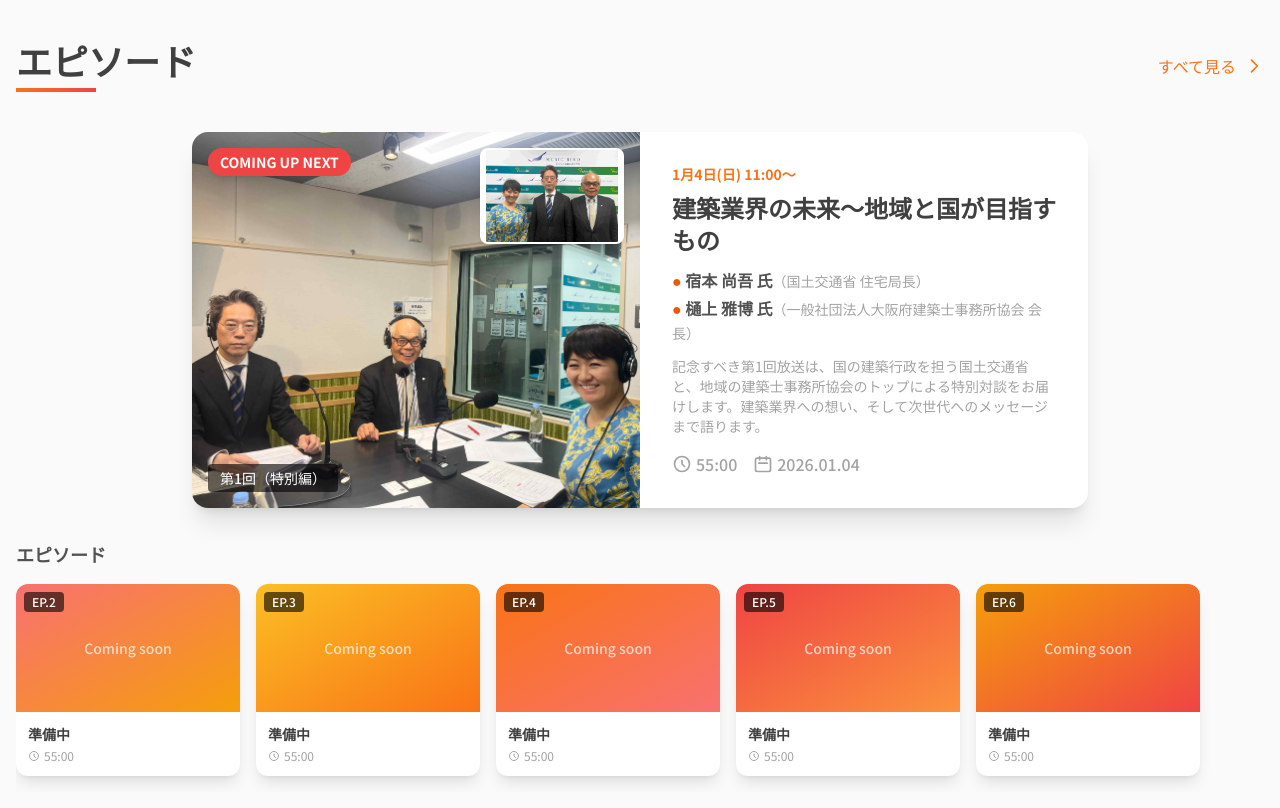
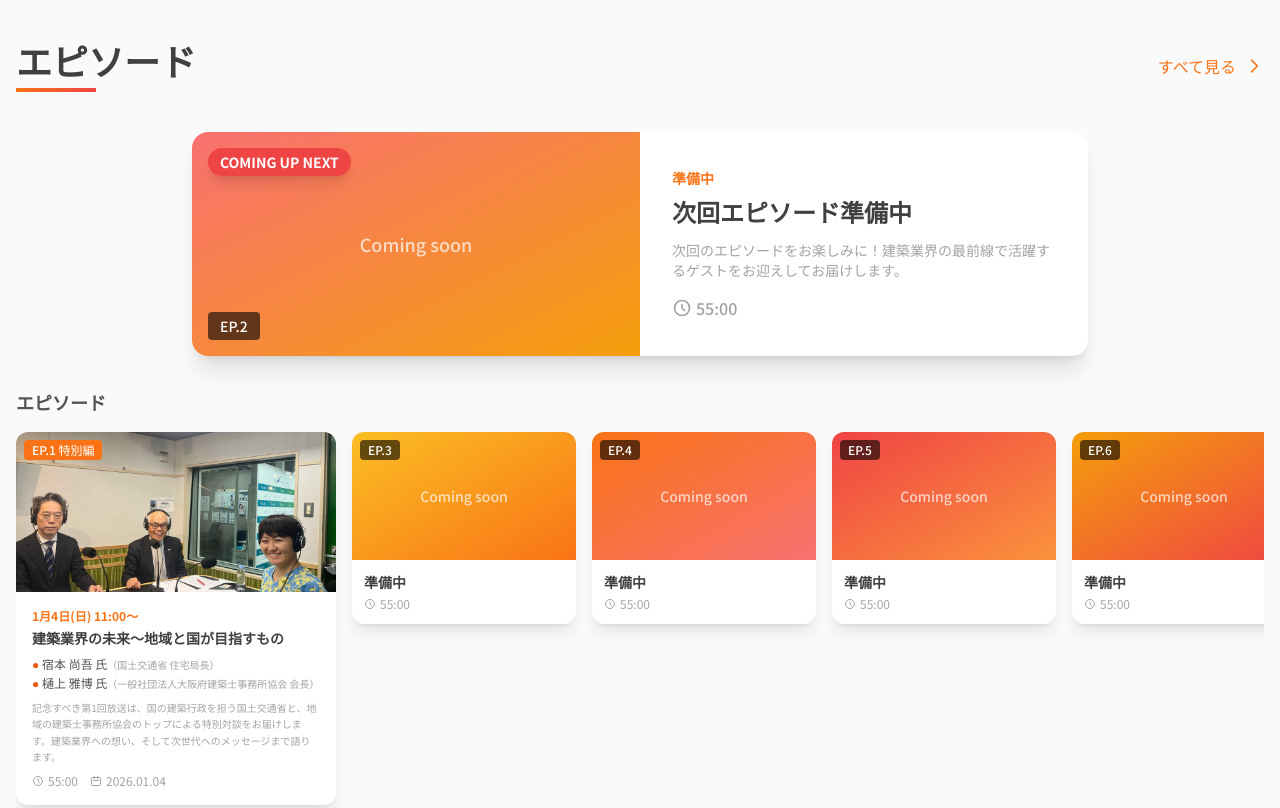
Before and after one commit to bigfoot0319/kenchikunotobira.example, a website: page public/index.html in a window 1280 px wide. Shown: the part 840-1648 px from the top of the page. Drawn offline with nearby package versions, Linux system fonts and the light colour scheme.

Commit message:
エピソードの変更

```diff
--- a/public/index.html
+++ b/public/index.html
@@ -363,24 +363,14 @@
                 </a>
             </div>
 
-            <!-- 最新エピソード（大きく表示） -->
+            <!-- COMING UP NEXT（EP.2 - 大きく表示） -->
             <div class="mb-8">
                 <div class="bg-white rounded-2xl shadow-xl overflow-hidden group hover:shadow-2xl transition-shadow max-w-4xl mx-auto">
                     <div class="md:flex">
-                        <!-- サムネイル（収録風景 + 記念撮影） -->
-                        <div class="relative md:w-1/2 h-56 md:h-auto min-h-[14rem]">
-                            <!-- メイン画像：収録風景 -->
-                            <img src="/assets/images/episode1-main.jpg"
-                                 alt="樋上会長・宿本局長 収録風景"
-                                 class="w-full h-full object-cover"
-                                 style="object-position: 15% center;"
-                                 loading="lazy" decoding="async">
-                            <!-- サブ画像：記念撮影（右上に重ねて配置） -->
-                            <div class="absolute top-4 right-4 w-28 h-20 md:w-36 md:h-24">
-                                <img src="/assets/images/episode1-sub.jpg"
-                                     alt="樋上会長・宿本局長 記念撮影"
-                                     class="w-full h-full object-contain bg-white rounded-lg shadow-lg border-2 border-white"
-                                     loading="lazy" decoding="async">
+                        <!-- サムネイル -->
+                        <div class="relative md:w-1/2 h-56 md:h-auto min-h-[14rem] bg-gradient-to-br from-coral-400 to-amber-500">
+                            <div class="absolute inset-0 flex items-center justify-center">
+                                <span class="text-white/70 text-lg font-medium">Coming soon</span>
                             </div>
                             <!-- 再生ボタン（ホバー時のみ表示） -->
                             <a href="#broadcast" class="absolute inset-0 bg-black/40 opacity-0 group-hover:opacity-100 transition-opacity flex items-center justify-center">
@@ -396,18 +386,14 @@
                             </div>
                             <!-- EP番号 -->
                             <div class="absolute bottom-4 left-4 bg-black/60 text-white text-sm px-3 py-1 rounded font-medium">
-                                第1回（特別編）
+                                EP.2
                             </div>
                         </div>
                         <!-- 情報 -->
                         <div class="md:w-1/2 p-6 md:p-8 flex flex-col justify-center">
-                            <div class="text-accent-500 text-sm font-bold mb-2">1月4日(日) 11:00〜</div>
-                            <h3 class="text-xl md:text-2xl font-bold text-primary-800 mb-3">建築業界の未来〜地域と国が目指すもの</h3>
-                            <div class="mb-3 space-y-1">
-                                <p class="text-primary-700 font-semibold"><span class="text-accent-600">●</span> 宿本 尚吾 氏<span class="text-primary-500 font-normal text-sm">（国土交通省 住宅局長）</span></p>
-                                <p class="text-primary-700 font-semibold"><span class="text-accent-600">●</span> 樋上 雅博 氏<span class="text-primary-500 font-normal text-sm">（一般社団法人大阪府建築士事務所協会 会長）</span></p>
-                            </div>
-                            <p class="text-primary-500 mb-4 leading-relaxed text-xs md:text-sm">記念すべき第1回放送は、国の建築行政を担う国土交通省と、地域の建築士事務所協会のトップによる特別対談をお届けします。建築業界への想い、そして次世代へのメッセージまで語ります。</p>
+                            <div class="text-accent-500 text-sm font-bold mb-2">準備中</div>
+                            <h3 class="text-xl md:text-2xl font-bold text-primary-800 mb-3">次回エピソード準備中</h3>
+                            <p class="text-primary-500 mb-4 leading-relaxed text-xs md:text-sm">次回のエピソードをお楽しみに！建築業界の最前線で活躍するゲストをお迎えしてお届けします。</p>
                             <div class="flex items-center gap-4">
                                 <div class="flex items-center text-primary-500 gap-1">
                                     <svg class="w-5 h-5" fill="none" stroke="currentColor" viewBox="0 0 24 24">
@@ -415,12 +401,6 @@
                                     </svg>
                                     <span class="font-medium">55:00</span>
                                 </div>
-                                <div class="flex items-center text-primary-500 gap-1">
-                                    <svg class="w-5 h-5" fill="none" stroke="currentColor" viewBox="0 0 24 24">
-                                        <path stroke-linecap="round" stroke-linejoin="round" stroke-width="2" d="M8 7V3m8 4V3m-9 8h10M5 21h14a2 2 0 002-2V7a2 2 0 00-2-2H5a2 2 0 00-2 2v12a2 2 0 002 2z" />
-                                    </svg>
-                                    <span class="font-medium">2026.01.04</span>
-                                </div>
                             </div>
                         </div>
                     </div>
@@ -431,31 +411,48 @@
             <div>
                 <h3 class="text-lg font-bold text-primary-700 mb-4">エピソード</h3>
                 <div class="flex gap-4 overflow-x-auto pb-4 snap-x snap-mandatory scrollbar-hide">
-                    <!-- EP.2 -->
-                    <div class="flex-shrink-0 w-56 snap-start">
+                    <!-- EP.1（特別編） -->
+                    <div class="flex-shrink-0 w-80 snap-start">
                         <div class="bg-white rounded-xl shadow-lg overflow-hidden group hover:shadow-xl transition-shadow">
-                            <div class="relative h-32 bg-gradient-to-br from-coral-400 to-amber-500">
-                                <div class="absolute inset-0 flex items-center justify-center">
-                                    <span class="text-white/70 text-sm font-medium">Coming soon</span>
-                                </div>
-                                <a href="#broadcast" class="absolute inset-0 bg-black/40 opacity-0 group-hover:opacity-100 transition-opacity flex items-center justify-center">
-                                    <div class="w-10 h-10 bg-white rounded-full flex items-center justify-center shadow-lg">
-                                        <svg class="w-4 h-4 text-accent-500 ml-0.5" fill="currentColor" viewBox="0 0 24 24">
-                                            <path d="M8 5v14l11-7z"/>
+                            <div class="relative h-40">
+                                <img src="/assets/images/episode1-main.jpg"
+                                     alt="樋上会長・宿本局長 収録風景"
+                                     class="w-full h-full object-cover"
+                                     style="object-position: 15% center;"
+                                     loading="lazy" decoding="async">
+                                <a href="https://open.spotify.com/episode/5cBH5FQq8FfCBTOSSv5Kah?si=EOacZGMSQ0yeGl412C71Wg" target="_blank" rel="noopener noreferrer" class="absolute inset-0 bg-black/40 opacity-0 group-hover:opacity-100 transition-opacity flex items-center justify-center">
+                                    <div class="w-12 h-12 bg-[#1DB954] rounded-full flex items-center justify-center shadow-lg">
+                                        <!-- Spotify icon -->
+                                        <svg class="w-6 h-6 text-white" viewBox="0 0 24 24" fill="currentColor">
+                                            <path d="M12 0C5.4 0 0 5.4 0 12s5.4 12 12 12 12-5.4 12-12S18.66 0 12 0zm5.521 17.34c-.24.359-.66.48-1.021.24-2.82-1.74-6.36-2.101-10.561-1.141-.418.122-.779-.179-.899-.539-.12-.421.18-.78.54-.9 4.56-1.021 8.52-.6 11.64 1.32.42.18.479.659.301 1.02zm1.44-3.3c-.301.42-.841.6-1.262.3-3.239-1.98-8.159-2.58-11.939-1.38-.479.12-1.02-.12-1.14-.6-.12-.48.12-1.021.6-1.141C9.6 9.9 15 10.561 18.72 12.84c.361.181.54.78.241 1.2zm.12-3.36C15.24 8.4 8.82 8.16 5.16 9.301c-.6.179-1.2-.181-1.38-.721-.18-.601.18-1.2.72-1.381 4.26-1.26 11.28-1.02 15.721 1.621.539.3.719 1.02.419 1.56-.299.421-1.02.599-1.559.3z"/>
                                         </svg>
                                     </div>
                                 </a>
-                                <div class="absolute top-2 left-2 bg-black/60 text-white text-xs px-2 py-0.5 rounded font-medium">
-                                    EP.2
-                                </div>
-                            </div>
-                            <div class="p-3">
-                                <h4 class="font-bold text-primary-800 text-sm mb-1 line-clamp-1">準備中</h4>
-                                <div class="flex items-center text-primary-500 text-xs gap-1">
-                                    <svg class="w-3 h-3" fill="none" stroke="currentColor" viewBox="0 0 24 24">
-                                        <path stroke-linecap="round" stroke-linejoin="round" stroke-width="2" d="M12 8v4l3 3m6-3a9 9 0 11-18 0 9 9 0 0118 0z" />
-                                    </svg>
-                                    <span>55:00</span>
+                                <div class="absolute top-2 left-2 bg-accent-500 text-white text-xs px-2 py-0.5 rounded font-medium">
+                                    EP.1 特別編
+                                </div>
+                            </div>
+                            <div class="p-4">
+                                <div class="text-accent-500 text-xs font-bold mb-1">1月4日(日) 11:00〜</div>
+                                <h4 class="font-bold text-primary-800 text-sm mb-2">建築業界の未来〜地域と国が目指すもの</h4>
+                                <div class="mb-2 space-y-0.5">
+                                    <p class="text-primary-700 text-xs"><span class="text-accent-600">●</span> 宿本 尚吾 氏<span class="text-primary-500 text-[10px]">（国土交通省 住宅局長）</span></p>
+                                    <p class="text-primary-700 text-xs"><span class="text-accent-600">●</span> 樋上 雅博 氏<span class="text-primary-500 text-[10px]">（一般社団法人大阪府建築士事務所協会 会長）</span></p>
+                                </div>
+                                <p class="text-primary-500 text-[10px] leading-relaxed mb-2">記念すべき第1回放送は、国の建築行政を担う国土交通省と、地域の建築士事務所協会のトップによる特別対談をお届けします。建築業界への想い、そして次世代へのメッセージまで語ります。</p>
+                                <div class="flex items-center gap-3 text-primary-500 text-xs">
+                                    <div class="flex items-center gap-1">
+                                        <svg class="w-3 h-3" fill="none" stroke="currentColor" viewBox="0 0 24 24">
+                                            <path stroke-linecap="round" stroke-linejoin="round" stroke-width="2" d="M12 8v4l3 3m6-3a9 9 0 11-18 0 9 9 0 0118 0z" />
+                                        </svg>
+                                        <span>55:00</span>
+                                    </div>
+                                    <div class="flex items-center gap-1">
+                                        <svg class="w-3 h-3" fill="none" stroke="currentColor" viewBox="0 0 24 24">
+                                            <path stroke-linecap="round" stroke-linejoin="round" stroke-width="2" d="M8 7V3m8 4V3m-9 8h10M5 21h14a2 2 0 002-2V7a2 2 0 00-2-2H5a2 2 0 00-2 2v12a2 2 0 002 2z" />
+                                        </svg>
+                                        <span>2026.01.04</span>
+                                    </div>
                                 </div>
                             </div>
                         </div>
```
